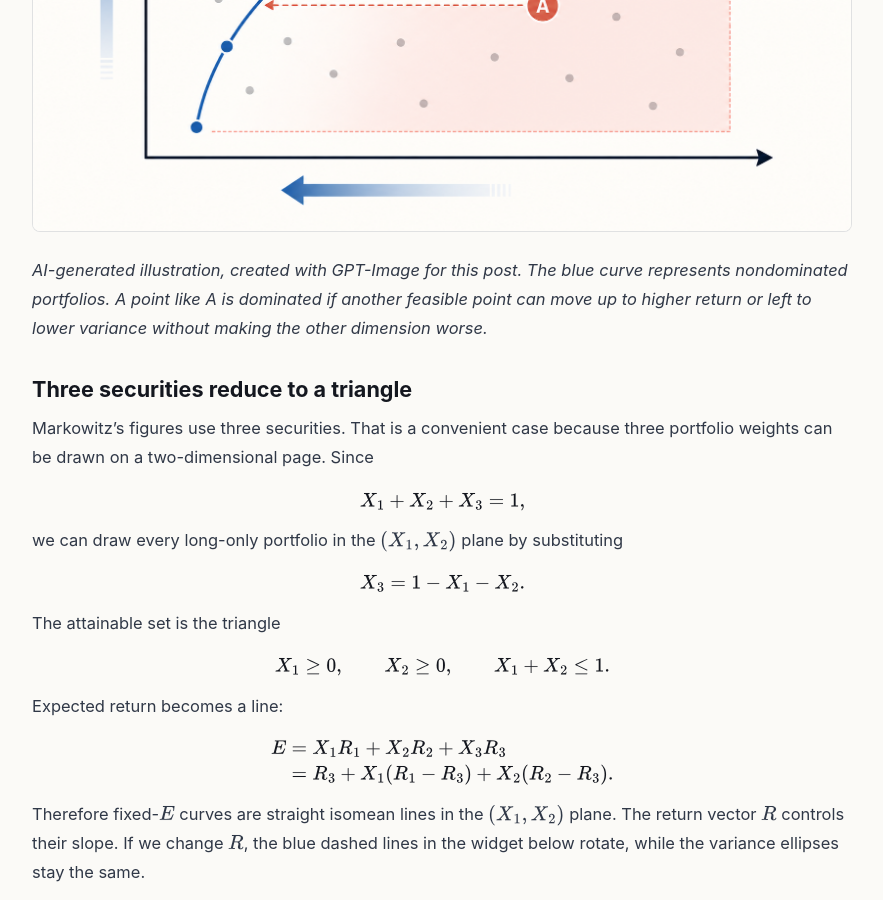
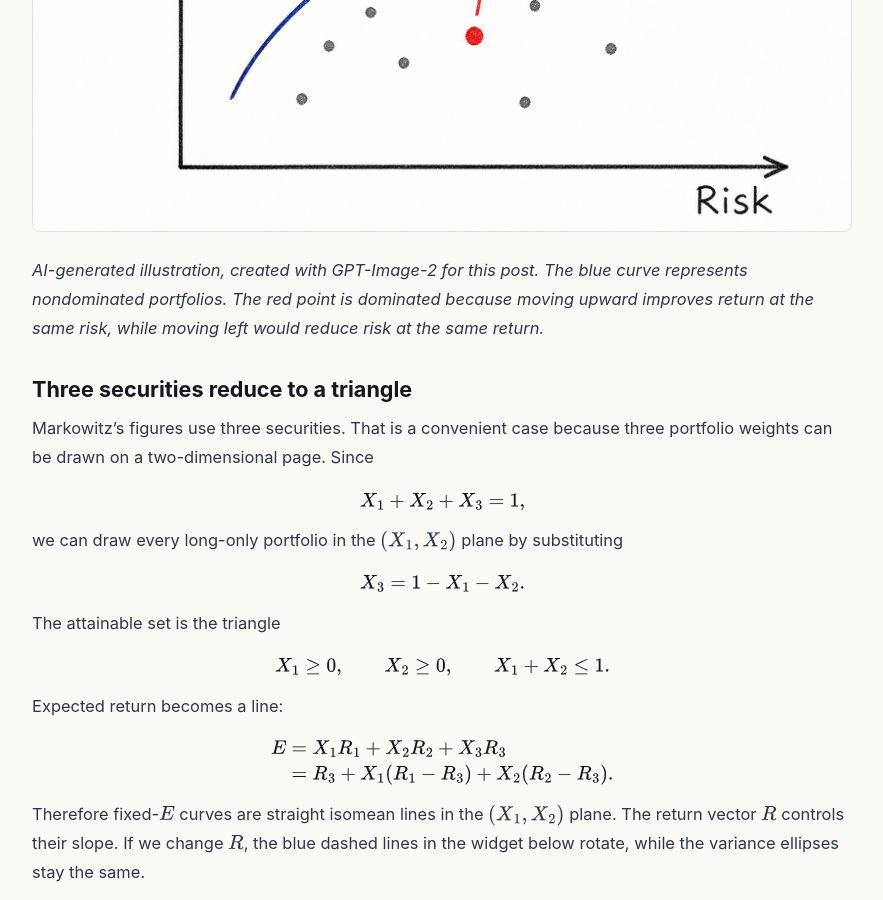
Before and after one commit to DecoderLiu/DecoderLiu.github.io, a Jekyll site: the page built from _posts/2026-05-02-markowitz-portfolio-selection.md, in a window 1280 px wide and 900 px high, scrolled down 3482 px. Shown: the whole window, without its empty margins (198-1081 px from the left). Built offline with Jekyll 4.4.1, drawn with Linux system fonts in a browser that asks for light colours.

Commit message:
Replace the Markowitz AI illustration
- assets/blog/markowitz/ai-efficient-frontier-illustration.png: replace the previous polished dominance graphic with a simpler GPT-Image-2 hand-plot style risk-return sketch that has only Return and Risk axis labels, a blue efficient frontier, gray dominated portfolios, and a red dominated point with an improvement arrow.

- _posts/2026-05-02-markowitz-portfolio-selection.md: update the image caption to source the replacement illustration as GPT-Image-2 and describe the red point in terms of improving return or reducing risk.

```diff
--- a/_posts/2026-05-02-markowitz-portfolio-selection.md
+++ b/_posts/2026-05-02-markowitz-portfolio-selection.md
@@ -113,7 +113,7 @@ Portfolio C dominates portfolio A because it has the same return and lower varia
 
 ![AI-generated illustration of portfolio dominance and efficient frontier](/assets/blog/markowitz/ai-efficient-frontier-illustration.png)
 
-*AI-generated illustration, created with GPT-Image for this post. The blue curve represents nondominated portfolios. A point like A is dominated if another feasible point can move up to higher return or left to lower variance without making the other dimension worse.*
+*AI-generated illustration, created with GPT-Image-2 for this post. The blue curve represents nondominated portfolios. The red point is dominated because moving upward improves return at the same risk, while moving left would reduce risk at the same return.*
 
 ## Three securities reduce to a triangle
 
```
Also changed, not shown: assets/blog/markowitz/ai-efficient-frontier-illustration.png.
